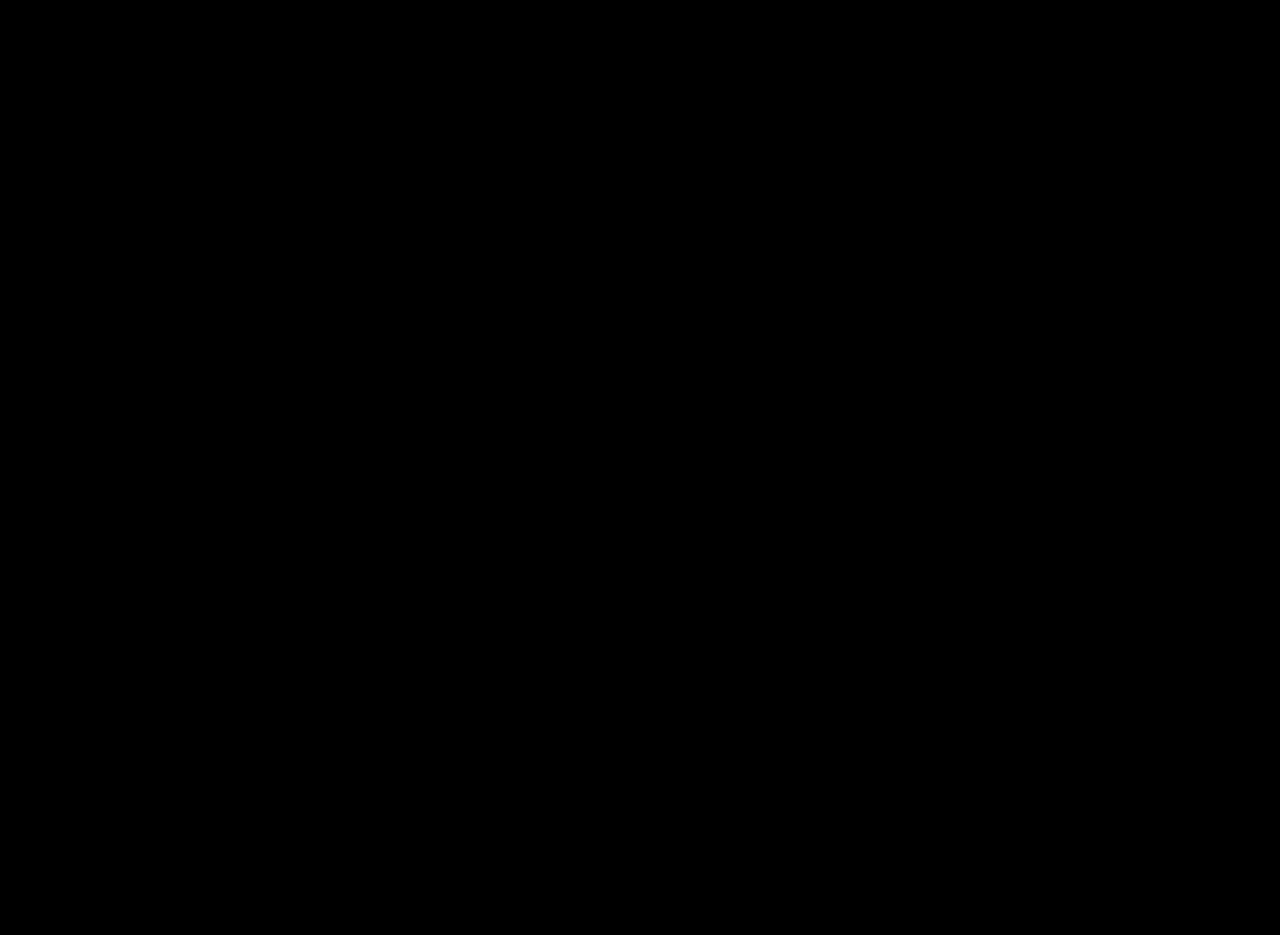
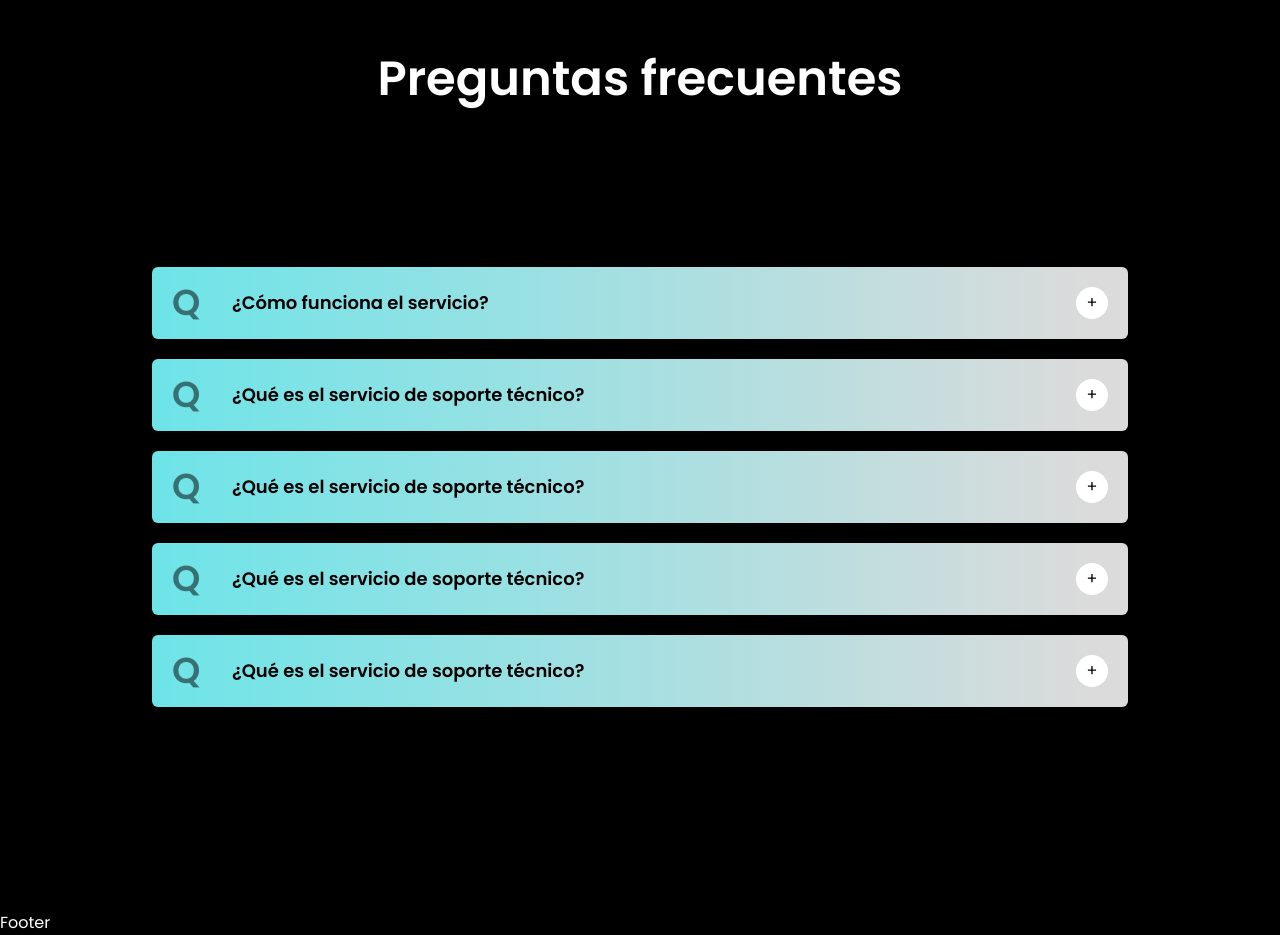
Before and after one commit to BryantGG77/BryantDev, a Next.js app: page / in a window 1280 px wide. Shown: the part 6140-7075 px from the top of the page. Before the commit the page ends 6523 px from the top, so only its background shows below. Built offline with nearby package versions, Linux system fonts and the light colour scheme.

Commit message:
Seccion preguntas frecuentes

```diff
--- a/src/app/globals.css
+++ b/src/app/globals.css
@@ -35,6 +35,8 @@
   animation: swipe 5000ms linear infinite backwards;
 }
 
+
+
 @keyframes swipe {
   0% {
     transform: translate(0);
--- a/src/app/page.tsx
+++ b/src/app/page.tsx
@@ -6,6 +6,7 @@
 import { Testimonials } from "@/components/Testimonials";
 import { PaymentsMethods } from "@/components/PaymentMethods";
 import { Faq } from "@/components/Faq";
+import { Footer } from "@/components/Footer";
 
 export default function Home() {
   return (
@@ -18,8 +19,7 @@
       <PaymentsMethods />
       <Contact />
       <Faq />
+      <Footer />
     </>
-
-
   );
 }
--- a/src/components/Faq/Faq.data.ts
+++ b/src/components/Faq/Faq.data.ts
@@ -0,0 +1,29 @@
+import { FagDataType } from './Faq.types';
+
+export const dataFaq: FagDataType = [
+    {
+        id: 1,
+        question: '¿Cómo funciona el servicio?',
+        answer: 'Lorem ipsum dolor sit amet consectetur adipisicing elit. Quisquam, voluptatum, consectetur adipisicing elit. Quisquam, voluptatum.',
+    },
+    {
+        id: 2,
+        question: '¿Qué es el servicio de soporte técnico?',
+        answer: 'Lorem ipsum dolor sit amet consectetur adipisicing elit. Quisquam, voluptatum, consectetur adipisicing elit. Quisquam, voluptatum.',
+    },
+    {
+        id: 3,
+        question: '¿Qué es el servicio de soporte técnico?',
+        answer: 'Lorem ipsum dolor sit amet consectetur adipisicing elit. Quisquam, voluptatum, consectetur adipisicing elit. Quisquam, voluptatum.',
+    },
+    {
+        id: 4,
+        question: '¿Qué es el servicio de soporte técnico?',
+        answer: 'Lorem ipsum dolor sit amet consectetur adipisicing elit. Quisquam, voluptatum, consectetur adipisicing elit. Quisquam, voluptatum.',
+    },
+    {
+        id: 5,
+        question: '¿Qué es el servicio de soporte técnico?',
+        answer: 'Lorem ipsum dolor sit amet consectetur adipisicing elit. Quisquam, voluptatum, consectetur adipisicing elit. Quisquam, voluptatum.',
+    },
+]
--- a/src/components/Faq/Faq.tsx
+++ b/src/components/Faq/Faq.tsx
@@ -1,10 +1,59 @@
+"use client";
+
+import { useState } from "react";
+import { dataFaq } from "./Faq.data";
+import { Reveal } from "../Reveal";
 
 export function Faq() {
+    // Guarda el ID de la pregunta actualmente abierta
+    const [activeId, setActiveId] = useState<number | null>(null);
+
+    // Función para manejar el clic en cada botón
+    const handleToggle = (id: number) => {
+        // Alterna entre abrir/cerrar la pregunta seleccionada
+        setActiveId((prevId) => (prevId === id ? null : id));
+    };
+
     return (
-        <section className="relative px-6 py-20 md:py-64" id="faq">
-            <section className="    ">
-
+        <section className="px-6 py-20 md:py-40" id="faq">
+            <section>
+                <section className="grid max-w-5xl gap-36 mx-auto text-center p-6">
+                    <div>
+                        <h2 className="text-4xl font-semibold pb-5 md:text-5xl">
+                            Preguntas frecuentes
+                        </h2>
+                    </div>
+                    <div>
+                        {dataFaq.map(({ id, question, answer }) => (
+                            <Reveal key={id}>
+                                <div className="mb-5">
+                                    <div className="relative flex justify-between items-center bg-blueLight p-5 pl-20 rounded-md transition">
+                                        <h3 className="text-black font-semibold text-lg max-sm:text-sm">
+                                            {question}
+                                            <span className="absolute left-5 top-1/2 -translate-y-1/2 text-4xl opacity-50">Q</span>
+                                        </h3>
+                                        <button
+                                            className="w-8 h-8 bg-white rounded-full text-center text-black transition duration-400 hover:bg-black hover:text-white"
+                                            onClick={() => handleToggle(id)}
+                                        >
+                                            {activeId === id ? "-" : "+"}
+                                        </button>
+                                    </div>
+                                    <div
+                                        className={`${activeId === id ? "h-auto" : "h-0"
+                                            } relative pl-20 pr-5 text-left overflow-hidden`}
+                                    >
+                                        <p className="text-lg p-5 max-sm:text-sm">
+                                            {answer}
+                                            <span className="absolute left-5 top-1/2 -translate-y-1/2 text-4xl opacity-50">A</span>
+                                        </p>
+                                    </div>
+                                </div>
+                            </Reveal>
+                        ))}
+                    </div>
+                </section>
             </section>
         </section>
-    )
+    );
 }
--- /dev/null
+++ b/src/components/Faq/Faq.types.ts
@@ -0,0 +1,5 @@
+export type FagDataType = {
+    id: number;
+    question: string;
+    answer: string;
+}[];
--- /dev/null
+++ b/src/components/Footer/Footer.data.tsx
@@ -0,0 +1,105 @@
+import { RiFacebookCircleFill, RiInstagramLine, RiLinkedinBoxFill, RiTwitterXFill } from "react-icons/ri";
+
+export const footerData = [
+    {
+        id: 1,
+        title: "Links útiles",
+        links: [
+            {
+                id: 1,
+                name: "Contenido",
+                link: "#",
+            },
+            {
+                id: 2,
+                name: "Como trabajamos",
+                link: "#",
+            },
+            {
+                id: 3,
+                name: "Crear",
+                link: "#",
+            },
+            {
+                id: 4,
+                name: "Explorar",
+                link: "#",
+            },
+            {
+                id: 5,
+                name: "Términos y condiciones",
+                link: "#",
+            },
+        ],
+    },
+    {
+        id: 2,
+        title: "Comunidad",
+        links: [
+            {
+                id: 1,
+                name: "Centro de ayuda",
+                link: "#",
+            },
+            {
+                id: 2,
+                name: "Partners",
+                link: "#",
+            },
+            {
+                id: 3,
+                name: "Sugerencias",
+                link: "#",
+            },
+            {
+                id: 4,
+                name: "Blog",
+                link: "#",
+            },
+            {
+                id: 5,
+                name: "Newsletter",
+                link: "#",
+            },
+        ],
+    },
+    {
+        id: 3,
+        title: "Partner",
+        links: [
+            {
+                id: 1,
+                name: "Nuestro partner",
+                link: "#",
+            },
+            {
+                id: 2,
+                name: "Hazte partner",
+                link: "#",
+            },
+        ],
+    },
+];
+
+export const footerSocialNetworks = [
+    {
+        id: 1,
+        icon: <RiInstagramLine />,
+        link: "#"
+    },
+    {
+        id: 2,
+        icon: <RiFacebookCircleFill />,
+        link: "#"
+    },
+    {
+        id: 3,
+        icon: <RiTwitterXFill />,
+        link: "#"
+    },
+    {
+        id: 4,
+        icon: <RiLinkedinBoxFill />,
+        link: "#"
+    },
+];
--- /dev/null
+++ b/src/components/Footer/Footer.tsx
@@ -0,0 +1,6 @@
+
+export function Footer() {
+    return (
+        <div>Footer</div>
+    )
+}
--- /dev/null
+++ b/src/components/Footer/index.ts
@@ -0,0 +1 @@
+export * from "./Footer";
```
